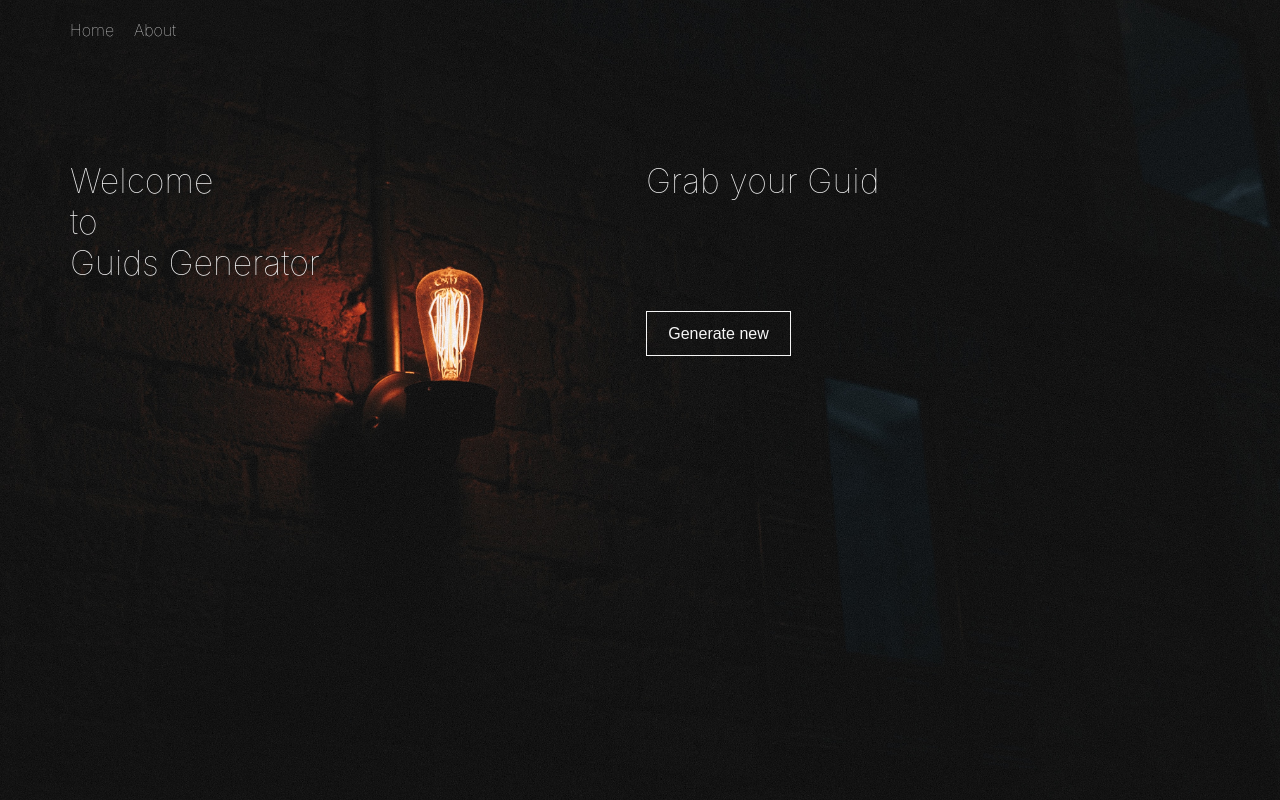
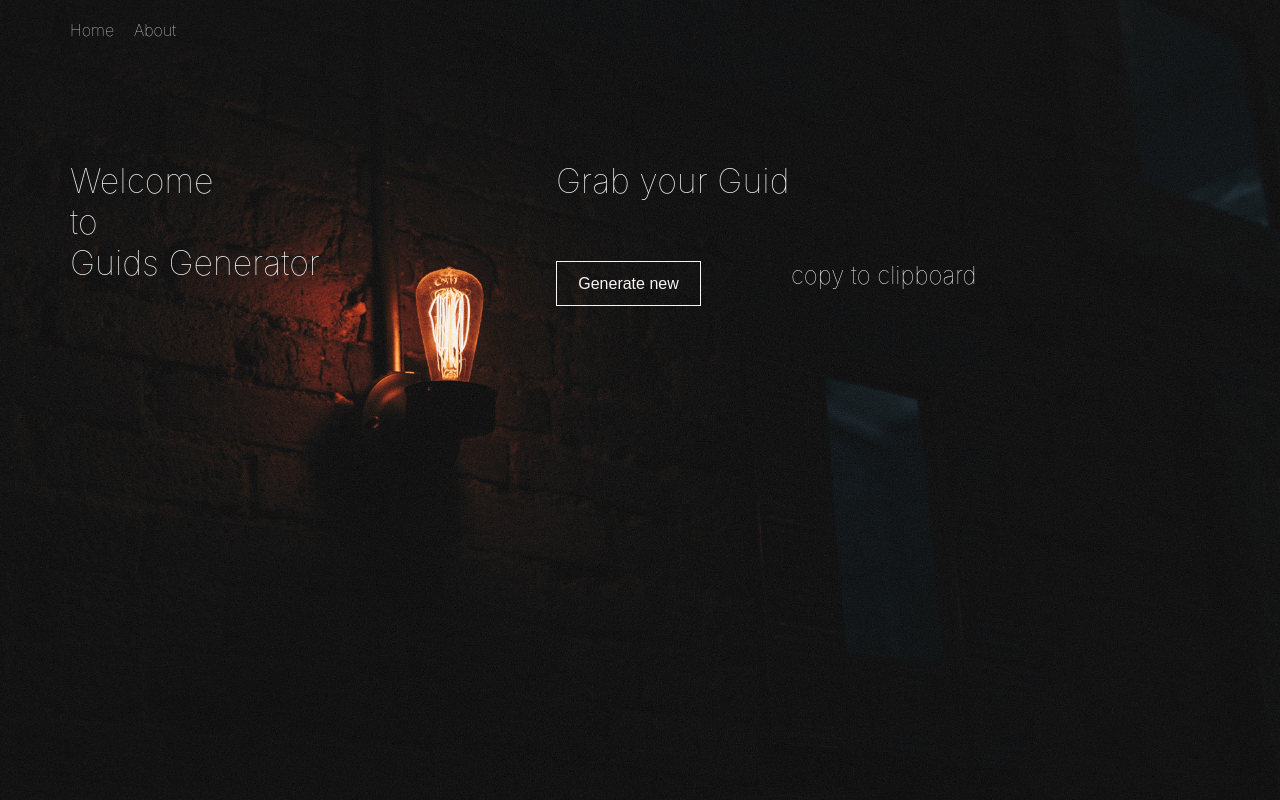
Before and after one commit to tKanchev/dev-utilities-client, a React (Create React App) app: page / in a window 1280 px wide. Built offline with nearby package versions, Linux system fonts and the light colour scheme; no server answers.

Commit message:
add app-button, update guid-container

```diff
--- /dev/null
+++ b/src/components/app-button/app-button.scss
@@ -0,0 +1,9 @@
+.button {
+    width: 145px;
+    height: 45px;
+    background: no-repeat;
+    border: 1px solid $white-text-color;
+    color: $white-text-color;
+    cursor: pointer;
+    font-size: 16px;
+}
--- /dev/null
+++ b/src/components/app-button/app-button.tsx
@@ -0,0 +1,17 @@
+import React, { Component } from 'react';
+
+interface IAppButtonProps {
+    onClickFunc: Function;
+    text: string;
+}
+interface IAppButtonState {}
+
+class AppButton extends Component<IAppButtonProps, IAppButtonState> {
+    render (): JSX.Element {
+        return (
+            <button onClick={() => this.props.onClickFunc()} className='button'>{this.props.text}</button>
+        );
+    }
+}
+
+export default AppButton;
--- a/src/components/guid-container/guid-container.scss
+++ b/src/components/guid-container/guid-container.scss
@@ -1,8 +1,8 @@
 .guid-container {
-    margin-right: 80px;
+    margin-right: 15%;
     display: flex;
     flex-direction: column;
-    &__textarea {
+    &__guid {
         width: 500px;
         margin-top: 30px;
         margin-bottom: 30px;
@@ -13,8 +13,17 @@
         border: none;
         font-size: x-large;
         cursor: pointer;
+        &:hover {
+            text-shadow:
+                0 0 0 whitesmoke,
+                0.5px 0px 0.5px whitesmoke,
+                0px 0px 0px whitesmoke,
+                0.5px 0px 0.5px whitesmoke;
         }
-    &__button {
+    }
+    &__button-container {
+        display: flex;
+        .button {
             width: 145px;
             height: 45px;
             background: no-repeat;
@@ -23,4 +32,13 @@
             cursor: pointer;
             font-size: 16px;
         }
+        .message {
+            font-size: x-large;
+            margin-left: 90px;
+            &--copy {
+                cursor: pointer;
             }
+        }
+    }
+
+}
--- a/src/components/guid-container/guid-container.tsx
+++ b/src/components/guid-container/guid-container.tsx
@@ -1,10 +1,12 @@
 import React, { Component } from 'react';
 import GuidService from '../../services/guid.service';
+import AppButton from '../app-button/app-button';
 
 interface IGuidContainerProps {}
 interface IGuidContainerState {
     guid: any;
     errorMessage: string;
+    showCopied: boolean;
 }
 
 class GuidContainer extends Component<IGuidContainerProps, IGuidContainerState> {
@@ -13,7 +15,8 @@ class GuidContainer extends Component<IGuidContainerProps, IGuidContainerState>
 
         this.state = {
             guid: '',
-            errorMessage: ''
+            errorMessage: '',
+            showCopied: false
         }
     }
 
@@ -25,6 +28,7 @@ class GuidContainer extends Component<IGuidContainerProps, IGuidContainerState>
         this.setState({errorMessage: ''}, async () => {
             try {
                 const guid = await GuidService.getSingle();
+
                 this.setState({guid: guid});
             } catch (error) {
                 console.error(error);
@@ -33,20 +37,33 @@ class GuidContainer extends Component<IGuidContainerProps, IGuidContainerState>
     }
 
     copyToClipboard = () => {
+        this.setState({showCopied: true}, () => {
             var textField = document.createElement('textarea')
             textField.innerText = this.state.guid;
             document.body.appendChild(textField)
             textField.select()
             document.execCommand('copy')
             textField.remove()
+        })
+
+        setTimeout(() => {
+            this.setState({showCopied: false});
+        }, 2000);
+
     }
 
     render (): JSX.Element {
         return (
-            <div onClick={this.copyToClipboard} className='guid-container'>
+            <div className='guid-container'>
                 <span>Grab your Guid</span>
-                <textarea className='guid-container__textarea' value={this.state.guid} readOnly></textarea>
-                <button onClick={this.generateGuid} className='guid-container__button'>Generate new</button>
+                <div onClick={this.copyToClipboard} className='guid-container__guid'>{this.state.guid}</div>
+                <div className='guid-container__button-container'>
+                    <AppButton onClickFunc={this.generateGuid} text='Generate new'/>
+                    { this.state.showCopied
+                        ? <span className='message message--copied'>copied</span>
+                        : <span onClick={this.copyToClipboard} className='message message--copy'>copy to clipboard</span>
+                    }
+                </div>
             </div>
         );
     }
```
Lines whose indentation alone changed are shown as unchanged.
